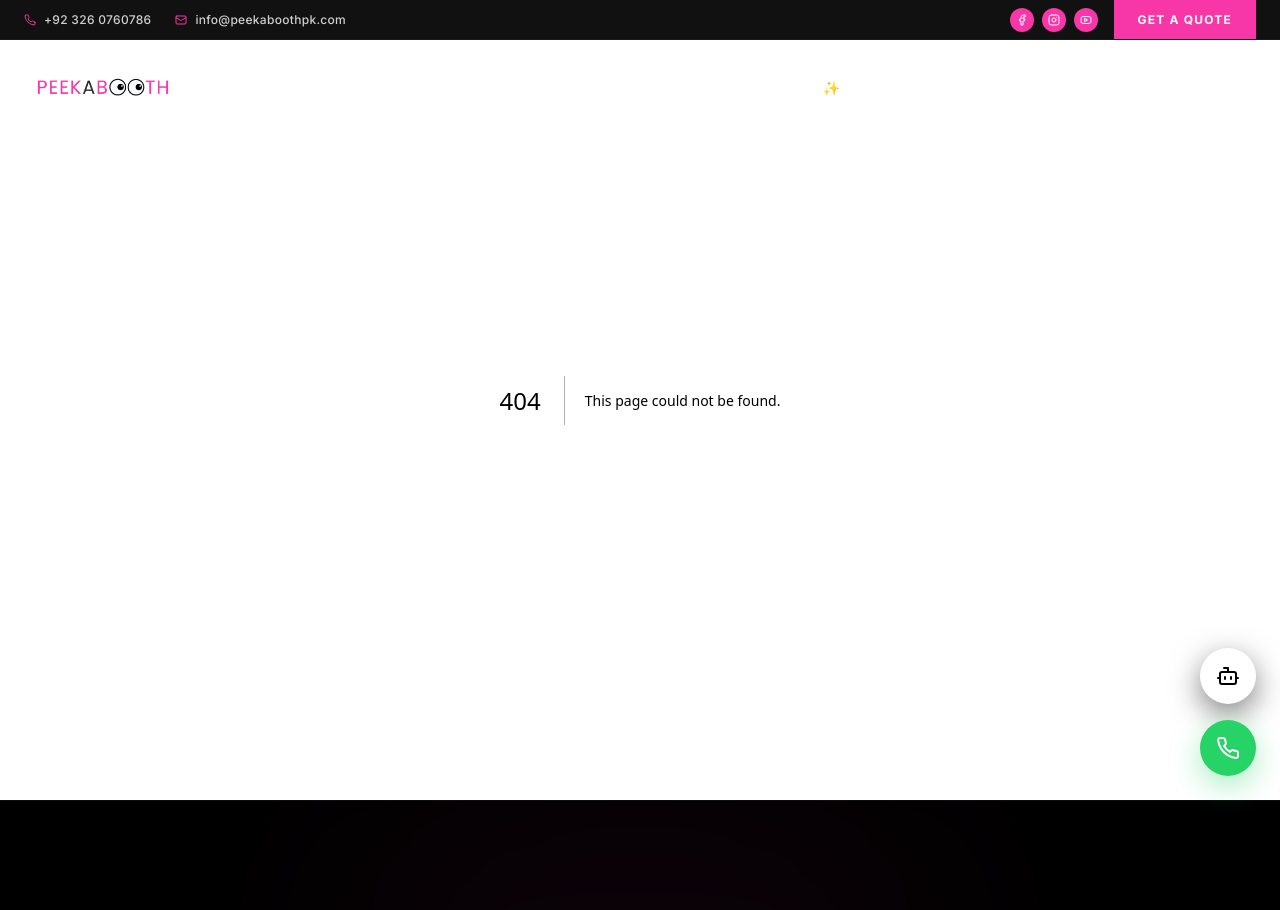
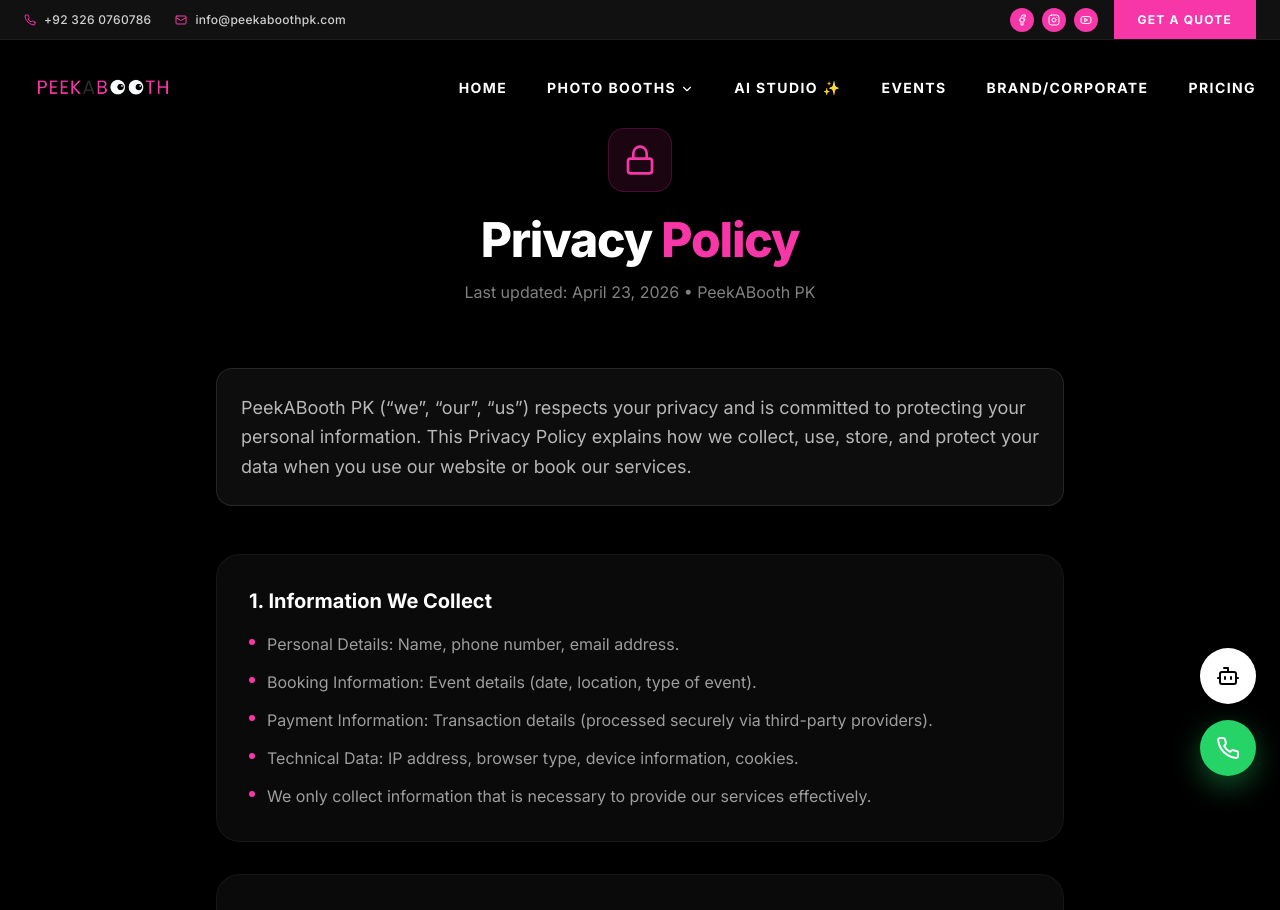
Before and after one commit to Sharmeen-Rauf/peekaboothusa, a Next.js app: page /privacy-policy in a window 1280 px wide. Before the commit this address had no page. Shown: the top 910 px of the page. Built offline with nearby package versions, Linux system fonts and the light colour scheme.

Commit message:
feat: add global footer and privacy policy page while updating core dependencies

```diff
--- /dev/null
+++ b/app/privacy-policy/page.tsx
@@ -0,0 +1,175 @@
+"use client";
+
+import { motion } from "framer-motion";
+import { Eye, Mail, Phone, Lock } from "lucide-react";
+import Link from "next/link";
+
+export default function PrivacyPage() {
+  const sections = [
+    {
+      title: "1. Information We Collect",
+      content: [
+        "Personal Details: Name, phone number, email address.",
+        "Booking Information: Event details (date, location, type of event).",
+        "Payment Information: Transaction details (processed securely via third-party providers).",
+        "Technical Data: IP address, browser type, device information, cookies.",
+        "We only collect information that is necessary to provide our services effectively."
+      ]
+    },
+    {
+      title: "2. How We Collect Information",
+      content: [
+        "Fill out a contact or booking form.",
+        "Communicate with us via WhatsApp, phone, or email.",
+        "Make a booking or payment.",
+        "Browse our website."
+      ]
+    },
+    {
+      title: "3. How We Use Your Information",
+      content: [
+        "Process bookings and manage events.",
+        "Communicate with you regarding your event.",
+        "Improve our services and customer experience.",
+        "Send updates, promotions, or offers (if you opt-in).",
+        "Comply with legal and regulatory requirements."
+      ]
+    },
+    {
+      title: "4. Sharing of Information",
+      content: [
+        "We do not sell or rent your personal data.",
+        "We may share your information with payment service providers and event partners if required.",
+        "Under Pakistani regulations, information may be disclosed if required by courts or government authorities."
+      ]
+    },
+    {
+      title: "5. Data Protection & Security",
+      content: [
+        "We take reasonable measures to protect your data, including secure storage and limited access.",
+        "However, no online system is 100% secure, and we cannot guarantee absolute security."
+      ]
+    },
+    {
+      title: "6. Cookies & Tracking Technologies",
+      content: [
+        "Our website may use cookies to improve performance, analyze behavior, and enhance experience.",
+        "You can disable cookies through your browser settings."
+      ]
+    },
+    {
+      title: "7. Data Retention",
+      content: "We retain your information only as long as necessary to fulfill service obligations, comply with legal requirements, or resolve disputes."
+    },
+    {
+      title: "8. Your Rights",
+      content: [
+        "Request access to your personal data.",
+        "Request correction or deletion of your data.",
+        "Opt-out of marketing communications."
+      ]
+    },
+    {
+      title: "9. Third-Party Links",
+      content: "Our website may contain links to third-party websites. We are not responsible for their privacy practices or content."
+    },
+    {
+      title: "10. Children’s Privacy",
+      content: "Our services are not directed toward individuals under the age of 13. We do not knowingly collect personal data from children."
+    },
+    {
+      title: "11. Changes to This Privacy Policy",
+      content: "We may update this Privacy Policy from time to time. Changes will be posted on this page with an updated effective date."
+    }
+  ];
+
+  return (
+    <main className="min-h-screen bg-black text-white pt-32 pb-24">
+      <div className="container mx-auto px-6 max-w-4xl">
+        {/* Header */}
+        <motion.div
+          initial={{ opacity: 0, y: 20 }}
+          animate={{ opacity: 1, y: 0 }}
+          className="text-center mb-16"
+        >
+          <div className="inline-flex items-center justify-center w-16 h-16 rounded-2xl bg-brand-neon/10 border border-brand-neon/20 mb-6">
+            <Lock className="w-8 h-8 text-brand-neon" />
+          </div>
+          <h1 className="text-4xl md:text-5xl font-extrabold tracking-tight mb-4">
+            Privacy <span className="text-brand-neon">Policy</span>
+          </h1>
+          <p className="text-white/50">Last updated: April 23, 2026 • PeekABooth PK</p>
+        </motion.div>
+
+        {/* Content */}
+        <motion.div
+          initial={{ opacity: 0 }}
+          animate={{ opacity: 1 }}
+          transition={{ delay: 0.2 }}
+          className="space-y-12"
+        >
+          <div className="prose prose-invert max-w-none">
+            <p className="text-lg text-white/70 leading-relaxed bg-white/5 border border-white/10 p-6 rounded-2xl">
+              PeekABooth PK (“we”, “our”, “us”) respects your privacy and is committed to protecting your personal information.
+              This Privacy Policy explains how we collect, use, store, and protect your data when you use our website or book our services.
+            </p>
+          </div>
+
+          <div className="grid gap-8">
+            {sections.map((section, idx) => (
+              <motion.div
+                key={idx}
+                initial={{ opacity: 0, x: -20 }}
+                whileInView={{ opacity: 1, x: 0 }}
+                viewport={{ once: true }}
+                transition={{ delay: idx * 0.05 }}
+                className="bg-[#0a0a0a] border border-white/5 p-8 rounded-3xl hover:border-brand-neon/30 transition-colors group"
+              >
+                <h2 className="text-xl font-bold mb-4 group-hover:text-brand-neon transition-colors">
+                  {section.title}
+                </h2>
+                {Array.isArray(section.content) ? (
+                  <ul className="space-y-3">
+                    {section.content.map((item, i) => (
+                      <li key={i} className="flex items-start gap-3 text-white/60 leading-relaxed">
+                        <div className="w-1.5 h-1.5 rounded-full bg-brand-neon mt-2 shrink-0" />
+                        <span>{item}</span>
+                      </li>
+                    ))}
+                  </ul>
+                ) : (
+                  <p className="text-white/60 leading-relaxed">
+                    {section.content}
+                  </p>
+                )}
+              </motion.div>
+            ))}
+          </div>
+
+          {/* Contact Section */}
+          <div className="mt-16 bg-brand-neon/5 border border-brand-neon/20 p-8 rounded-3xl text-center">
+            <h2 className="text-2xl font-bold mb-6">Privacy Concerns?</h2>
+            <p className="text-white/60 mb-8 max-w-xl mx-auto">
+              If you have any questions about your data or wish to exercise your rights, please contact us.
+            </p>
+            <div className="flex flex-wrap justify-center gap-6">
+              <a href="mailto:info@peekaboothpk.com" className="flex items-center gap-3 bg-white/5 hover:bg-white/10 px-6 py-3 rounded-full transition-all border border-white/10">
+                <Mail className="w-4 h-4 text-brand-neon" />
+                <span className="text-sm font-medium">info@peekaboothpk.com</span>
+              </a>
+              <a href="https://wa.me/923260760786" className="flex items-center gap-3 bg-white/5 hover:bg-white/10 px-6 py-3 rounded-full transition-all border border-white/10">
+                <Phone className="w-4 h-4 text-brand-neon" />
+                <span className="text-sm font-medium">+92 326 0760786</span>
+              </a>
+            </div>
+          </div>
+
+          {/* Agreement Footer */}
+          <div className="text-center pt-12 text-white/40 text-sm">
+            <p>By using our website or booking our services, you consent to this Privacy Policy.</p>
+          </div>
+        </motion.div>
+      </div>
+    </main>
+  );
+}
--- a/components/layout/Footer.tsx
+++ b/components/layout/Footer.tsx
@@ -31,7 +31,7 @@ export default function Footer() {
         {/* Links & Socials Grid/Row */}
         <div className="w-full max-w-6xl border border-white/10 rounded-xl overflow-hidden flex flex-col lg:flex-row items-stretch justify-center bg-[#0a0a0a] mb-12 shadow-2xl">
 
-          <Link href="#" className="flex items-center justify-center px-8 py-5 md:py-6 text-white/80 hover:text-white hover:bg-white/5 transition-colors border-b lg:border-b-0 lg:border-r border-white/10 w-full lg:w-auto font-semibold whitespace-nowrap text-sm">
+          <Link href="/privacy-policy" className="flex items-center justify-center px-8 py-5 md:py-6 text-white/80 hover:text-white hover:bg-white/5 transition-colors border-b lg:border-b-0 lg:border-r border-white/10 w-full lg:w-auto font-semibold whitespace-nowrap text-sm">
             Privacy Policy
           </Link>
 
```
Also changed, not shown: package.json (+0 -9 lines).
